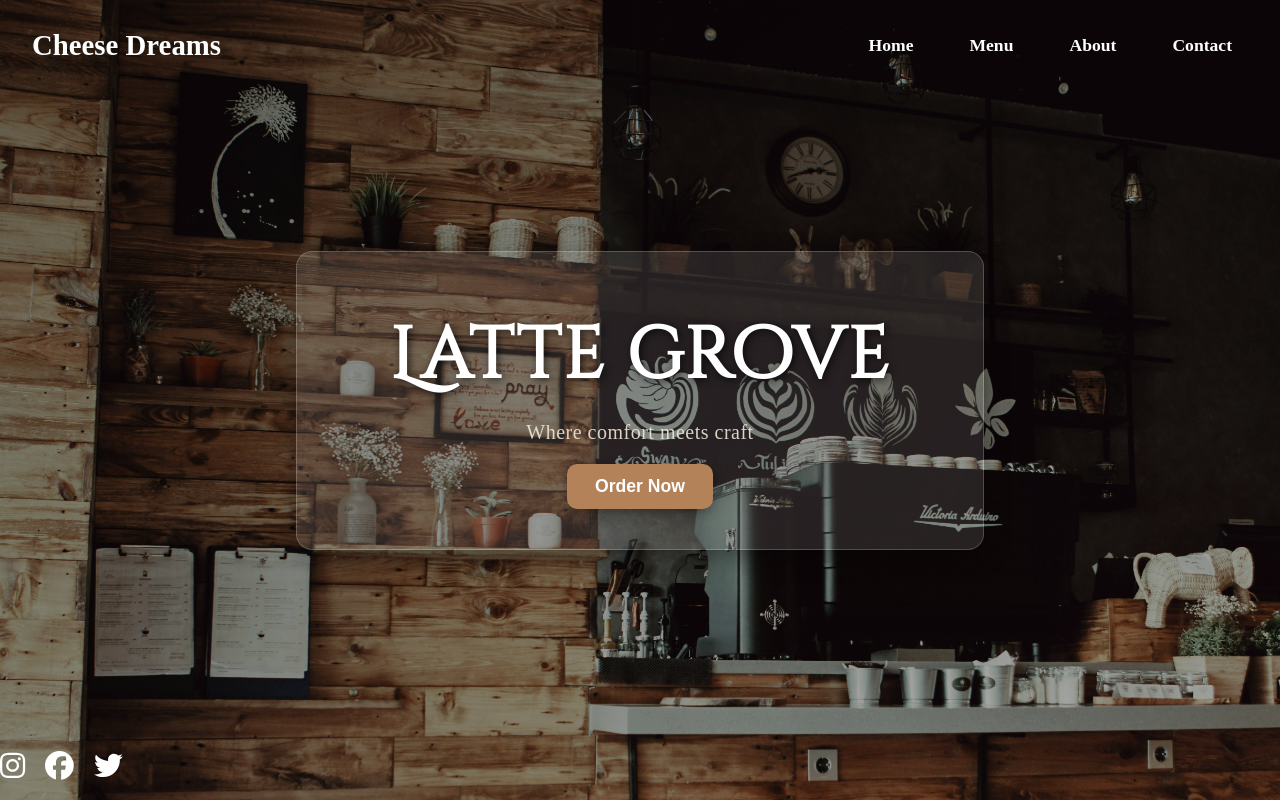
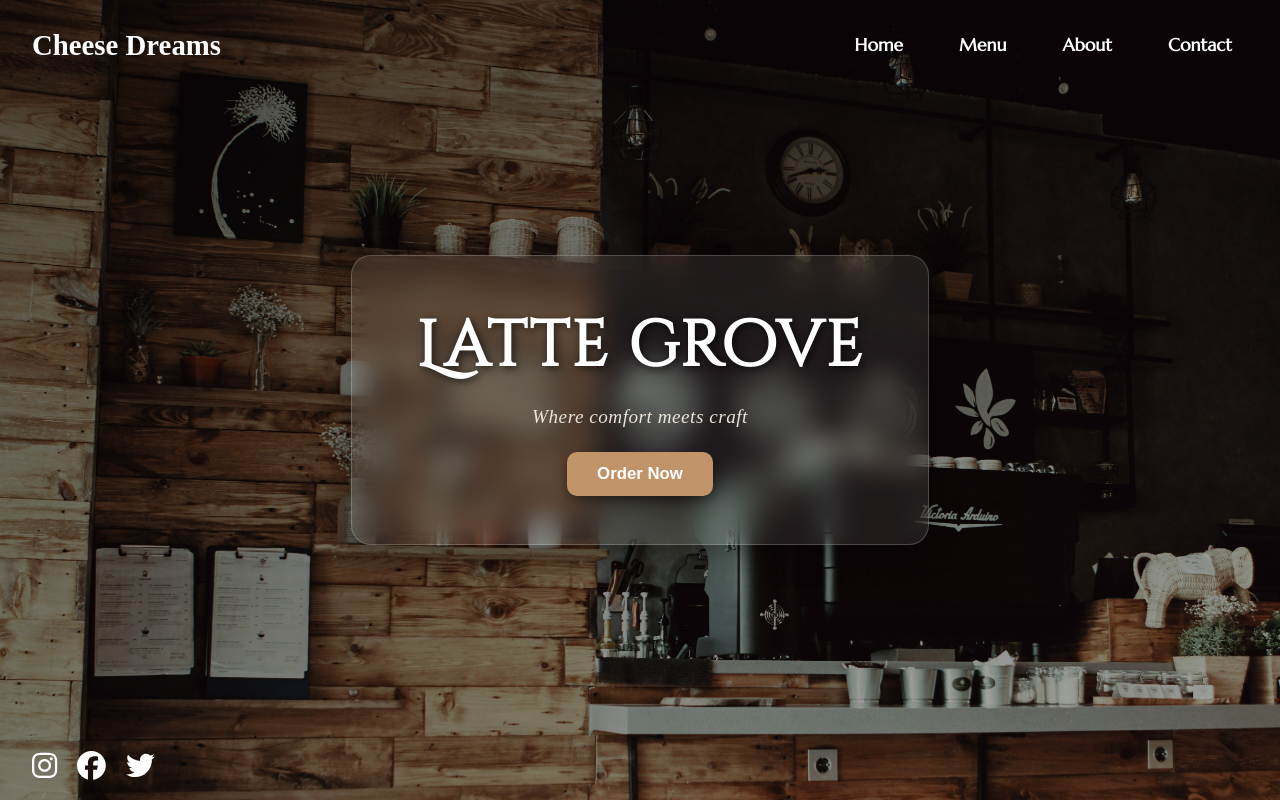
Before and after one commit to varshareddygangasani/food-menu, a React (Vite) app in the folder food-menu/: page / in a window 1280 px wide. Built offline with nearby package versions, Linux system fonts and the light colour scheme.

Commit message:
improved home pg

```diff
--- a/food-menu/index.html
+++ b/food-menu/index.html
@@ -4,6 +4,7 @@
     <meta charset="UTF-8" />
     <link href="https://fonts.googleapis.com/css2?family=Cinzel+Decorative&display=swap" rel="stylesheet">
     <link href="https://fonts.googleapis.com/css2?family=Marcellus&display=swap" rel="stylesheet">
+
 
     <link rel="icon" type="image/svg+xml" href="/vite.svg" />
     <meta name="viewport" content="width=device-width, initial-scale=1.0" />
--- a/food-menu/src/Footer.jsx
+++ b/food-menu/src/Footer.jsx
@@ -10,6 +10,7 @@ const Footer = () => {
     display: 'flex',
     gap: '20px',
     zIndex: 2,
+    paddingLeft: '2rem',
 
 // left: '50%',
 //     transform: 'translateX(-50%)',
--- /dev/null
+++ b/food-menu/src/Home.css
@@ -0,0 +1,105 @@
+.home {
+  background-size: cover;
+  background-position: center;
+  background-repeat: no-repeat;
+  height: 100vh;
+  width: 100%;
+  display: flex;
+  justify-content: center;
+  align-items: center;
+  position: relative;
+  overflow: hidden;
+  font-family: 'Playfair Display', serif;
+  flex-direction: column;
+}
+
+.overlay {
+  position: absolute;
+  top: 0;
+  left: 0;
+  height: 100%;
+  width: 100%;
+  background: linear-gradient(to bottom right, rgba(0, 0, 0, 0.6), rgba(0, 0, 0, 0.3));
+  z-index: 1;
+}
+
+.title-container {
+  z-index: 2;
+  padding: 48px 64px;
+  border-radius: 20px;
+  background: rgba(255, 255, 255, 0.08);
+  backdrop-filter: blur(14px);
+  border: 1px solid rgba(255, 255, 255, 0.2);
+  box-shadow: 0 12px 28px rgba(0, 0, 0, 0.35);
+  text-align: center;
+  max-width: 85%;
+  animation: fadeIn 1s ease-out;
+}
+
+.home-title {
+  font-family: 'Cinzel Decorative', cursive;
+  font-size: 4rem;
+  color: white;
+  text-shadow: 2px 2px 8px rgba(0, 0, 0, 0.7);
+  margin-bottom: 1rem;
+  letter-spacing: 2px;
+  font-weight: 600;
+}
+
+.home-tagline {
+  font-size: 1.2rem;
+  color: #fdf6ec;
+  opacity: 0.9;
+  letter-spacing: 0.5px;
+  font-style: italic;
+  margin-bottom: 1.5rem;
+}
+
+.order-button {
+  padding: 12px 30px;
+  font-size: 1.05rem;
+  font-weight: bold;
+  color: white;
+  background-color: #c19369;
+  border: none;
+  border-radius: 10px;
+  cursor: pointer;
+  transition: background 0.3s ease, transform 0.2s ease;
+  box-shadow: 0 4px 12px rgba(0, 0, 0, 0.4);
+}
+
+.order-button:hover {
+  background-color: #a97a57;
+  transform: translateY(-2px);
+}
+
+@keyframes fadeIn {
+  from {
+    opacity: 0;
+    transform: translateY(20px);
+  }
+  to {
+    opacity: 1;
+    transform: translateY(0);
+  }
+}
+
+/* Responsive styles */
+@media (max-width: 768px) {
+  .title-container {
+    padding: 32px 24px;
+  }
+
+  .home-title {
+    font-size: 2.5rem;
+  }
+
+  .home-tagline {
+    font-size: 1rem;
+  }
+
+  .order-button {
+    font-size: 1rem;
+    padding: 10px 24px;
+  }
+}
--- a/food-menu/src/Home.jsx
+++ b/food-menu/src/Home.jsx
@@ -1,97 +1,27 @@
-// src/components/Home.jsx
 import React from 'react';
-import backgroundImage from '../public/window.jpg';// Ensure path is correct
-import Footer from './Footer';
-import Menu from './pages/Menu';
 import { useNavigate } from 'react-router-dom';
-
-
+import backgroundImage from '../public/window.jpg';
+import './Home.css'; // Import the new CSS file
 
 function Home() {
   const navigate = useNavigate();
-  const homeStyle = {
-    backgroundImage: `url(${backgroundImage})`,
-    backgroundSize: 'cover',
-    backgroundPosition: 'center',
-    backgroundRepeat: 'no-repeat',
-    height: '100vh',
-    width: '100%',
-    display: 'flex',
-    justifyContent: 'center',
-    alignItems: 'center',
-    position: 'relative',
-    overflow: 'hidden',
-    fontFamily: "'Playfair Display', serif",
-    flexDirection: 'column',
-  };
-
-  const overlayStyle = {
-    position: 'absolute',
-    top: 0,
-    left: 0,
-    height: '100%',
-    width: '100%',
-    background: 'linear-gradient(to bottom right, rgba(0,0,0,0.5), rgba(0,0,0,0.3))',
-    zIndex: 1,
-  };
-
-  const titleContainerStyle = {
-    zIndex: 2,
-    padding: '40px 60px',
-    borderRadius: '16px',
-    background: 'rgba(255, 255, 255, 0.1)',
-    backdropFilter: 'blur(500px)',
-    border: '1px solid rgba(255, 255, 255, 0.2)',
-    boxShadow: '0 8px 24px rgba(0, 0, 0, 0.4)',
-    textAlign: 'center',
-  };
-
-  const titleStyle = {
-    fontFamily: "'Cinzel Decorative', cursive",
-    fontSize: '4.5rem',
-    color: 'white',
-    textShadow: '2px 2px 8px rgba(0, 0, 0, 0.7)',
-    padding: '1rem 2rem',
-    borderRadius: '16px',
-    letterSpacing: '2px',
-    fontWeight: '600',
-  };
-
-  const taglineStyle = {
-    fontSize: '1.25rem',
-    color: '#f0e6d6',
-    opacity: 0.9,
-    fontStyle: 'normal',
-    letterSpacing: '0.5px',
-  };
-
-  const orderButtonStyle = {
-    marginTop: '20px',
-    padding: '12px 28px',
-    fontSize: '1.1rem',
-    fontWeight: 'bold',
-    color: 'white',
-    backgroundColor: '#b38258',
-    border: 'none',
-    borderRadius: '10px',
-    cursor: 'pointer',
-    transition: 'background 0.3s ease',
-    boxShadow: '0 4px 12px rgba(0, 0, 0, 0.3)',
-  };
-
-
 
   return (
-    <div style={homeStyle}>
-      <div style={overlayStyle}></div>
-      <div style={titleContainerStyle}>
-        <h1 style={titleStyle}>Latte grove</h1>
-        <p style={taglineStyle}>Where comfort meets craft</p>
-        <button style={orderButtonStyle} onClick={() => navigate('/menu')}>
+    <div
+      className="home"
+      style={{ backgroundImage: `url(${backgroundImage})` }}
+    >
+      <div className="overlay"></div>
+      <div className="title-container">
+        <h1 className="home-title">Latte grove</h1>
+        <p className="home-tagline">Where comfort meets craft</p>
+        <button
+          className="order-button"
+          onClick={() => navigate('/menu')}
+        >
           Order Now
         </button>
       </div>
-
     </div>
   );
 }
--- a/food-menu/src/Navbar.jsx
+++ b/food-menu/src/Navbar.jsx
@@ -4,6 +4,7 @@ import Menu from './pages/Menu';
 import About from './pages/About';
 import Contact from './pages/Contact';
 import { Link } from 'react-router-dom';
+
 
 
 function Navbar() {
@@ -13,6 +14,8 @@ function Navbar() {
   const [menuOpen, setMenuOpen] = useState(false);
 
   const linkStyle = {
+
+    fontFamily: "'Marcellus', serif",
     color: 'white',
     textDecoration: 'none',
     fontWeight: '600',
```
